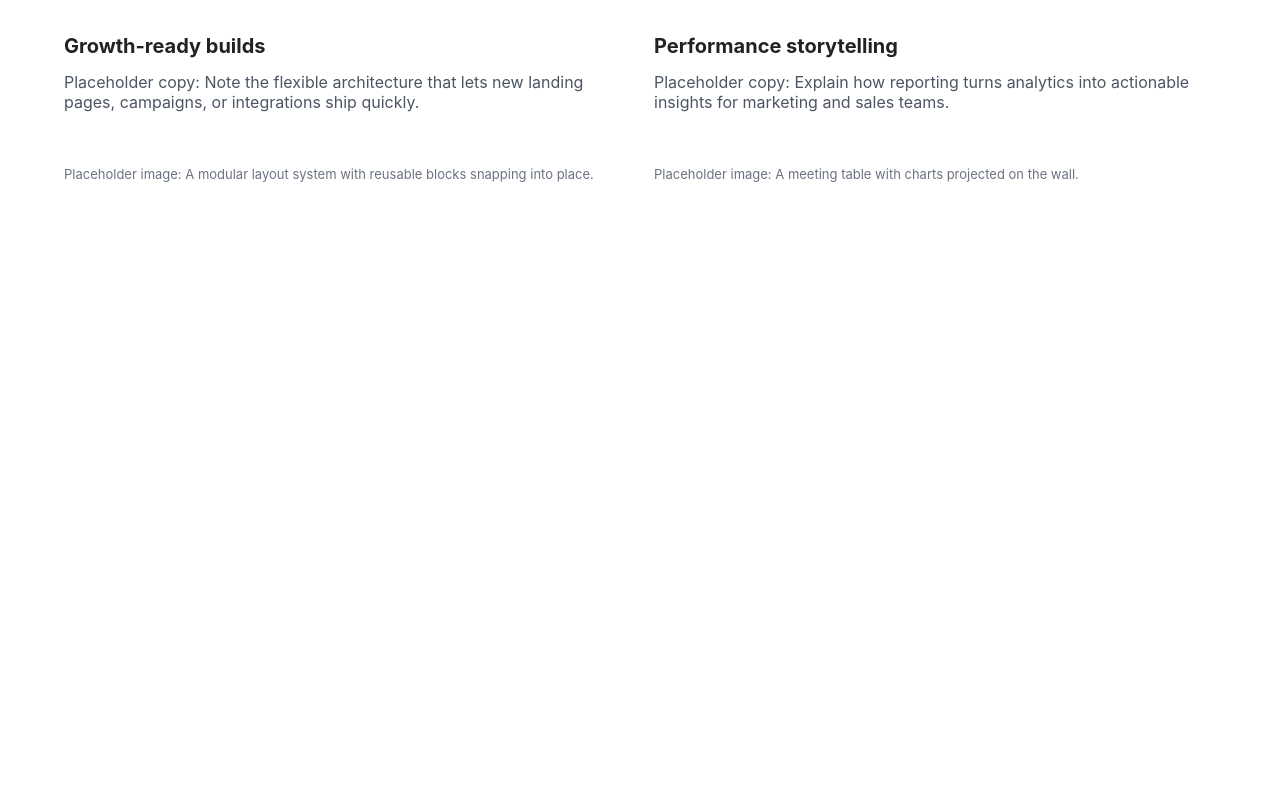
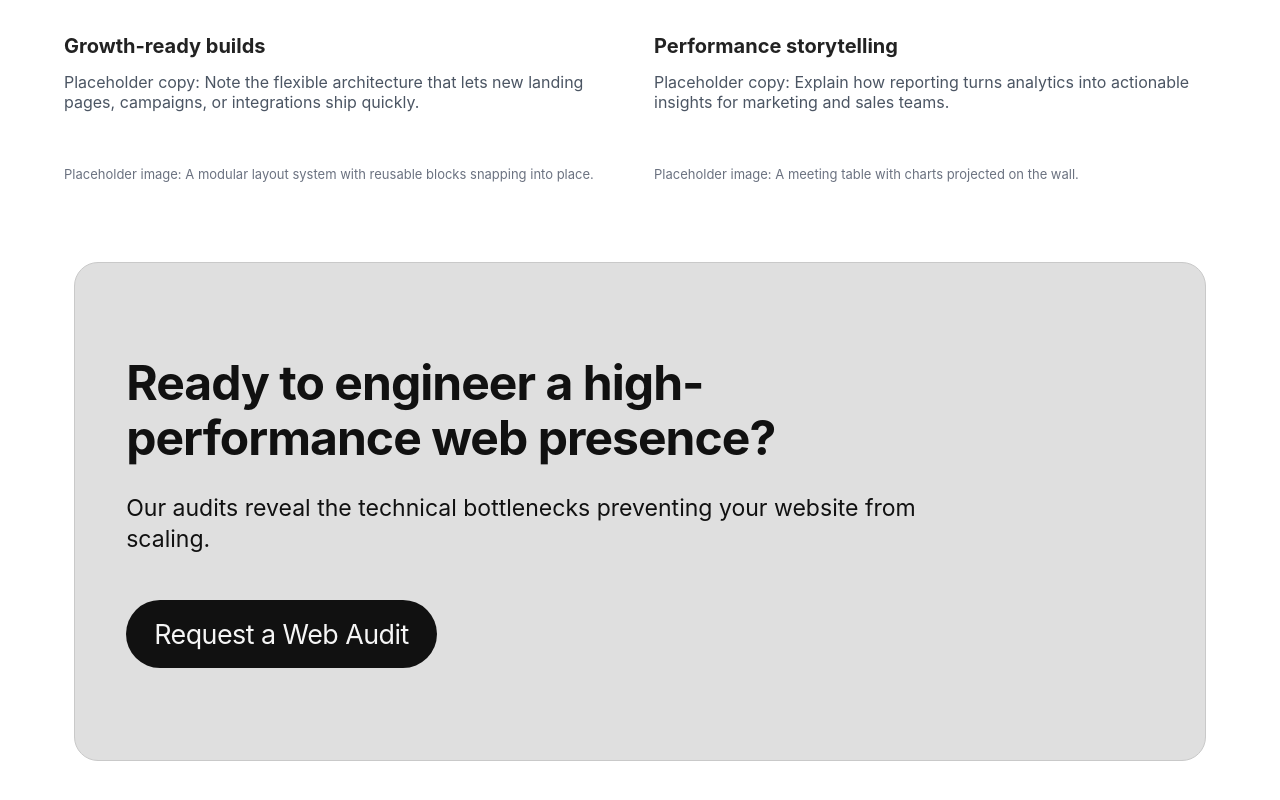
Before and after one commit to puleri/alpath, a Next.js app: page /web-services in a window 1280 px wide. Shown: the part 1712-2512 px from the top of the page. Before the commit the page ends 2030 px from the top, so only its background shows below. Built offline with nearby package versions, Linux system fonts and the light colour scheme; a web font is replaced by a local one.

Commit message:
Add reusable web services CTA variant

```diff
--- a/src/app/components/CallToAction.jsx
+++ b/src/app/components/CallToAction.jsx
@@ -5,13 +5,24 @@ import { useEffect, useRef, useState } from "react";
 const CTA_VARIANTS = {
   default: {
     title: "Ready to turn your revenue system into a predictable growth engine?",
+    description: "",
     primaryAction: "Schedule a consult",
     secondaryAction: "See recent wins",
+    tone: "dark",
   },
   websiteAudit: {
     title: "Start with a free evaluation",
+    description: "",
     primaryAction: "Schedule a website audit",
     secondaryAction: "See how it works",
+    tone: "dark",
+  },
+  webServicesBottom: {
+    title: "Ready to engineer a high-performance web presence?",
+    description:
+      "Our audits reveal the technical bottlenecks preventing your website from scaling.",
+    primaryAction: "Request a Web Audit",
+    tone: "light",
   },
 };
 
@@ -47,17 +58,22 @@ export default function CallToAction({ variant = "default" }) {
       <div className="">
         <div
           ref={cardRef}
-          className={`cta-card${hasAnimated ? " is-visible" : ""}`}
+          className={`cta-card cta-card-${selectedVariant.tone}${hasAnimated ? " is-visible" : ""}`}
         >
           <div className="cta-content">
             <h2 className="cta-title">{selectedVariant.title}</h2>
+            {selectedVariant.description ? (
+              <p className="cta-description">{selectedVariant.description}</p>
+            ) : null}
             <div className="cta-actions">
               <button className="cta-button cta-button-primary" type="button">
                 {selectedVariant.primaryAction}
               </button>
-              <button className="cta-button cta-button-secondary" type="button">
-                {selectedVariant.secondaryAction}
-              </button>
+              {selectedVariant.secondaryAction ? (
+                <button className="cta-button cta-button-secondary" type="button">
+                  {selectedVariant.secondaryAction}
+                </button>
+              ) : null}
             </div>
           </div>
         </div>
--- a/src/app/globals.css
+++ b/src/app/globals.css
@@ -159,8 +159,6 @@ body {
 
 .cta-card {
   width: 100%;
-  background: #121212;
-  color: #f5f5f5;
   border-radius: 999px;
   padding: clamp(202px, 25vw, 206px) 60px;
   transition: border-radius 700ms ease, transform 700ms ease;
@@ -168,11 +166,30 @@ body {
   overflow: hidden;
 }
 
+.cta-card-dark {
+  background: #121212;
+  color: #f5f5f5;
+}
+
+.cta-card-light {
+  background: #dfdfdf;
+  color: #111111;
+  border: 1px solid #c9c9c9;
+  border-radius: 24px;
+  padding: clamp(48px, 9vw, 92px) clamp(20px, 4vw, 64px);
+  transform: none;
+}
+
 .cta-card.is-visible {
   border-radius: 28px;
   transform: scaleX(1);
 }
 
+.cta-card-light.is-visible {
+  border-radius: 24px;
+  transform: none;
+}
+
 .cta-content {
   display: flex;
   flex-direction: column;
@@ -185,6 +202,21 @@ body {
   margin: 0;
   max-width: 780px;
   letter-spacing: -0.02em;
+}
+
+.cta-description {
+  margin: 0;
+  font-size: clamp(18px, 1.7vw, 34px);
+  line-height: 1.35;
+}
+
+.cta-card-light .cta-title {
+  max-width: 800px;
+}
+
+.cta-card-light .cta-description {
+  font-size: clamp(20px, 1.8vw, 34px);
+  max-width: 860px;
 }
 
 .cta-actions {
@@ -223,6 +255,24 @@ body {
 
 .cta-button-secondary:hover {
   background: rgba(255, 255, 255, 0.18);
+}
+
+.cta-card-light .cta-actions {
+  margin-top: 16px;
+}
+
+.cta-card-light .cta-button-primary {
+  background: #111111;
+  color: #f5f5f5;
+  min-width: 246px;
+  min-height: 68px;
+  font-size: clamp(18px, 2.1vw, 34px);
+  font-weight: 400;
+  letter-spacing: -0.02em;
+}
+
+.cta-card-light .cta-button-primary:hover {
+  background: #1f1f1f;
 }
 
 
--- a/src/app/web-services/page.js
+++ b/src/app/web-services/page.js
@@ -1,6 +1,7 @@
 "use client";
 
 import { useEffect, useRef, useState } from "react";
+import CallToAction from "../components/CallToAction";
 import NavigationBar from "../components/NavigationBar";
 
 const SCORE_ANIMATION_MS = 1700;
@@ -253,6 +254,7 @@ export default function WebServicesPage() {
             </div>
           </div>
         </section>
+        <CallToAction variant="webServicesBottom" />
       </main>
     </>
   );
```
